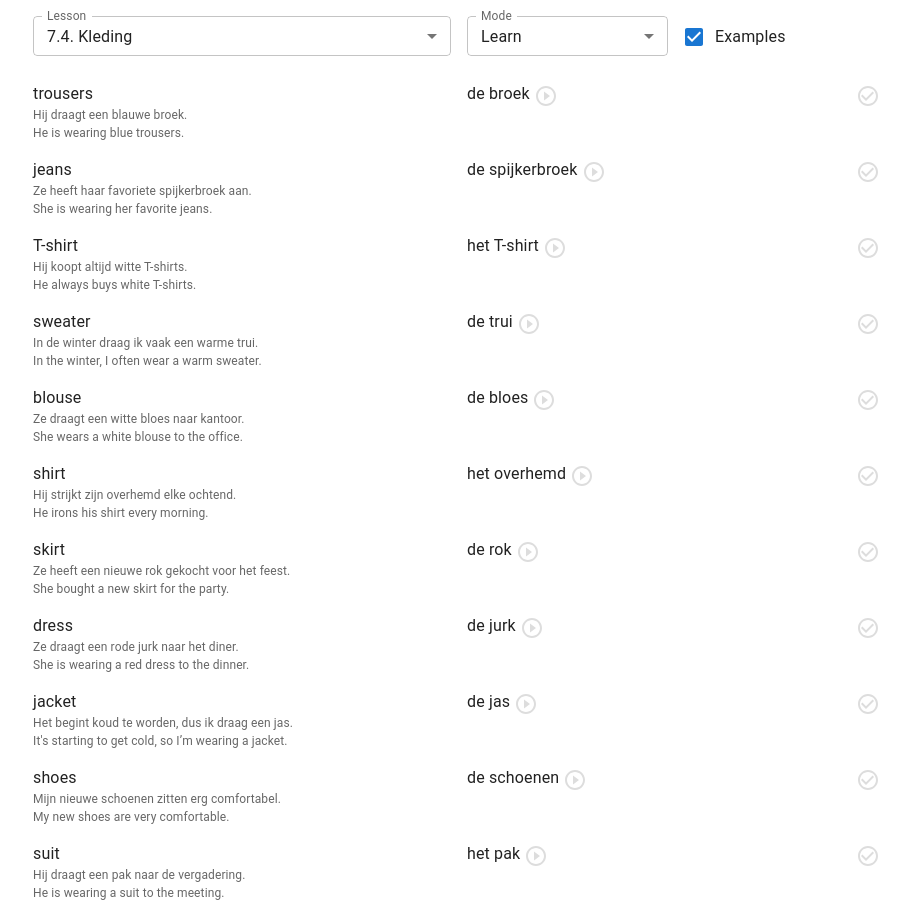
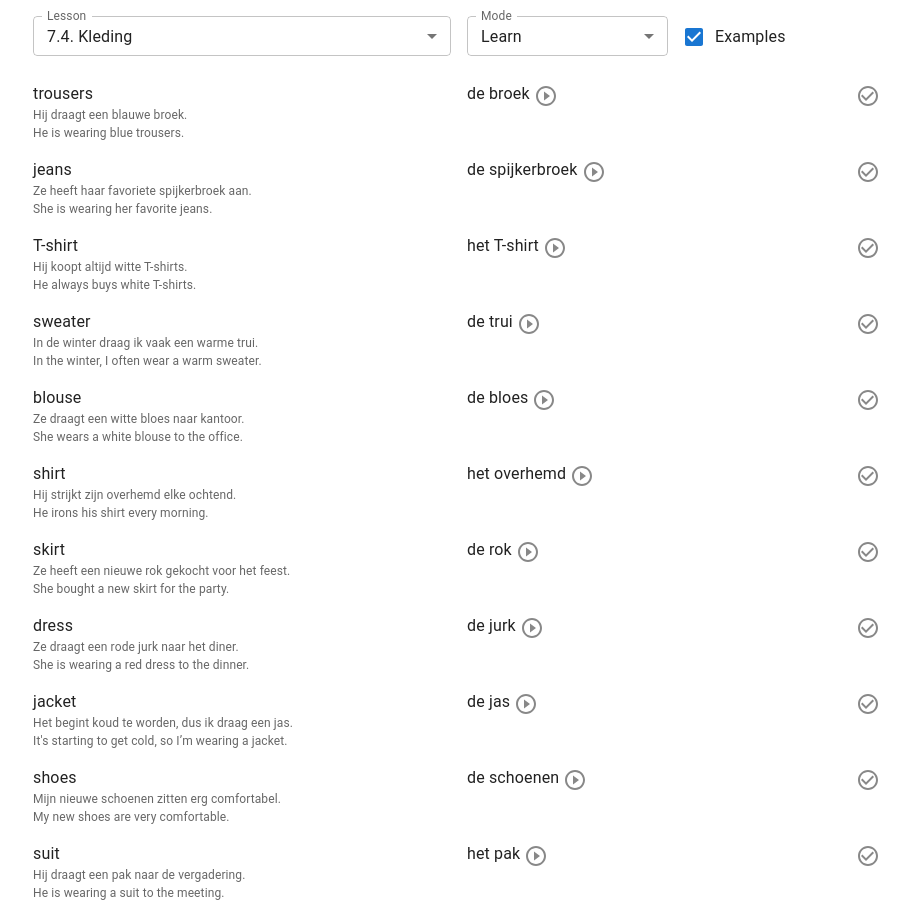
Before and after one commit to vermi321/vocabulary, a React (Vite) app: page / in a window 1280 px wide. Shown: the whole page, without its empty margins (181-1090 px from the left). Built offline with nearby package versions, Linux system fonts and the light colour scheme.

Commit message:
More contrast

```diff
--- a/src/App.tsx
+++ b/src/App.tsx
@@ -193,7 +193,7 @@ const Word = ({
                 <PlayCircleOutlineIcon
                   className="pronounciation"
                   fontSize="inherit"
-                  sx={{ color: "#ddd" }}
+                  sx={{ color: "#888" }}
                 />
               </Icon>
             </Typography>
@@ -215,7 +215,8 @@ const Word = ({
           size="small"
           sx={{
             fontSize: 24,
-            color: checked ? "#16b06c" : "#ddd",
+            color: checked ? "#16b06c" : "#888",
+            "&:hover": { color: "#333" },
           }}
           onClick={(e) => {
             e.stopPropagation();
```
